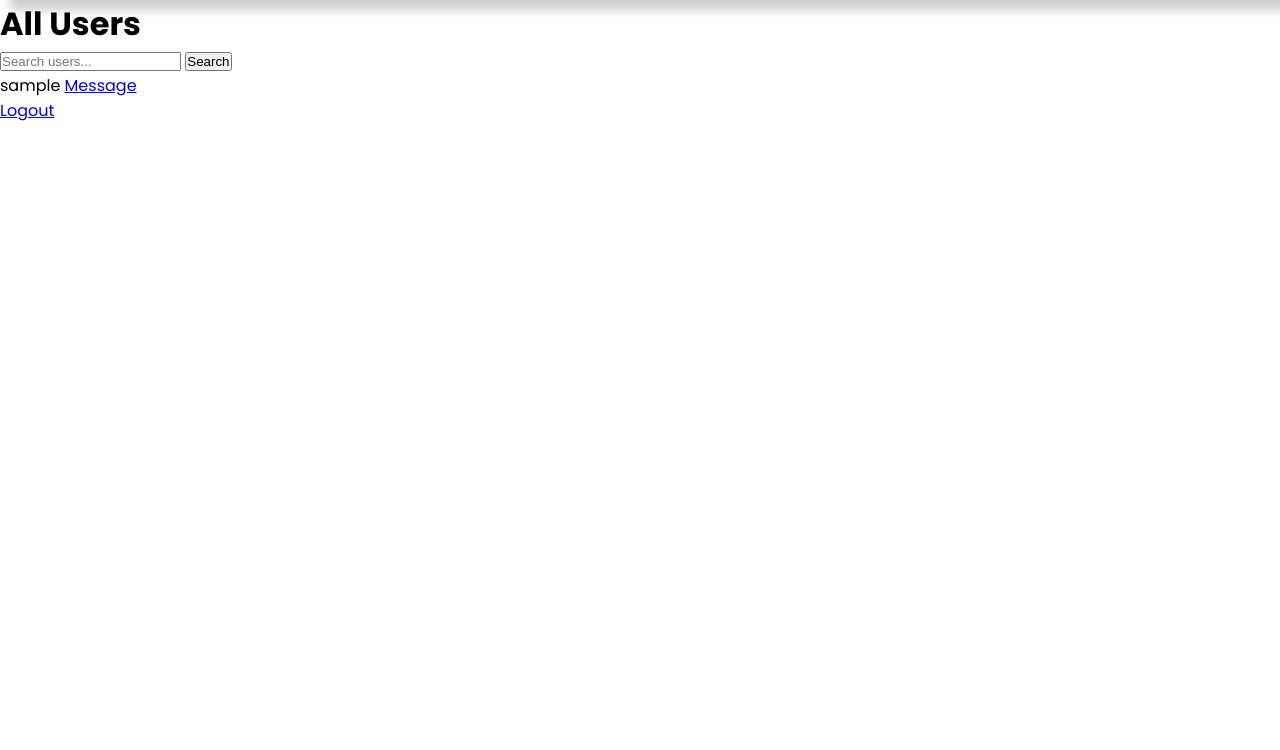
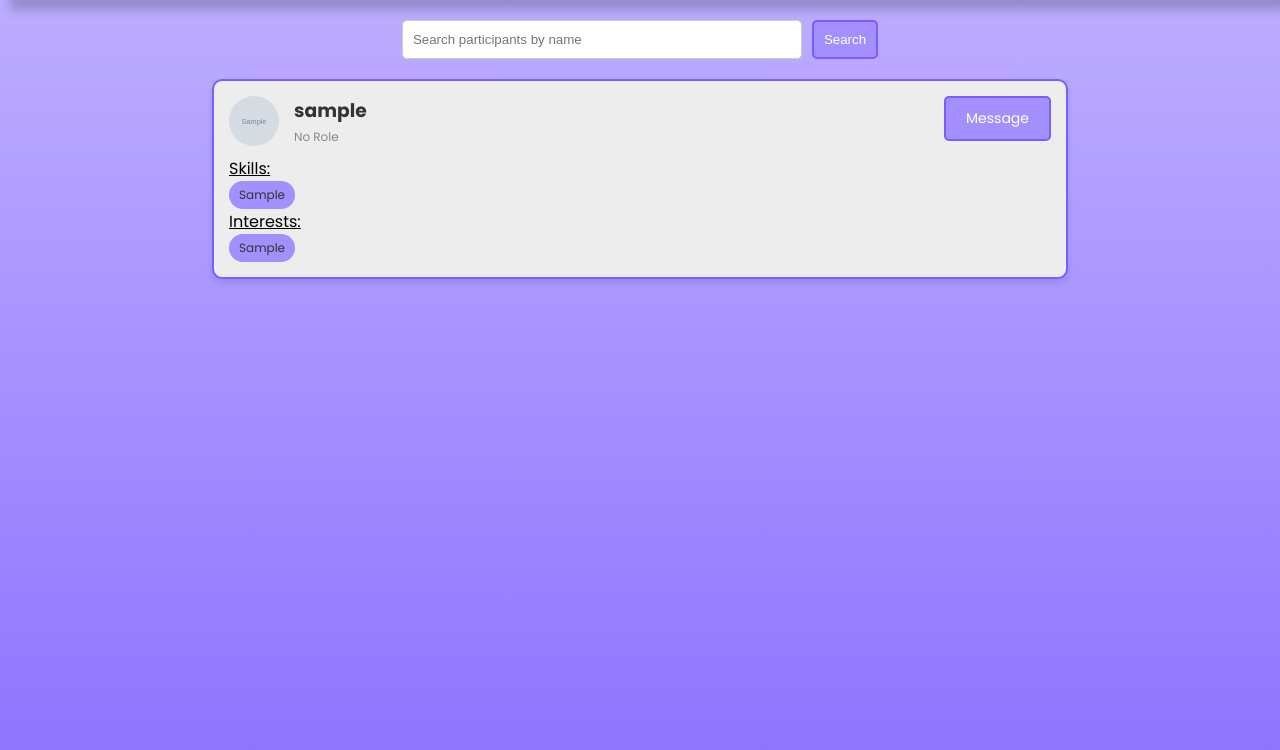
Before and after one commit to mani-1509/S2-class, a Flask app: template templates/users.html in a window 1280 px wide. Shown: the part 50-800 px from the top of the page. Run offline with Flask 3, Linux system fonts and the light colour scheme; tables that the repository leaves empty hold one stand-in row (values such as "Sample post"); the template is opened without the code that fills it: values that come from a table or form of the project are taken from there, most other values are stand-ins (such as "Sample title", 1, 10 or a date in 2020); grey boxes marked "Sample" are stand-in pictures; some libraries are stand-ins or nearby versions; some web fonts are replaced.

Commit message:
adding users and styling it!

```diff
--- a/static/css/users.css
+++ b/static/css/users.css
@@ -0,0 +1,123 @@
+/* General styling */
+body {
+  font-family: Arial, sans-serif;
+  margin: 0;
+  padding: 0;
+  background-color: #f7f7f7;
+  background: linear-gradient(#bfb1ff, #8e75ff);
+}
+
+.search-form {
+  display: flex;
+  justify-content: center;
+  margin-top: 70px;
+}
+
+.search-form input {
+  width: 400px;
+  padding: 10px;
+  border: 1px solid #ccc;
+  border-radius: 5px;
+}
+
+.search-form button {
+  margin-left: 10px;
+  padding: 10px;
+  background-color: #a38ffd;
+
+  border: 2px solid #7a5dff;
+  color: #fff;
+  cursor: pointer;
+  border-radius: 5px;
+}
+
+.users-container {
+  margin: 0 15%;
+  padding: 20px;
+  display: flex;
+  flex-direction: column;
+  gap: 15px;
+}
+
+.user-card {
+  background-color: #ededed;
+  border: 2px solid #7a5dff;
+  padding: 15px;
+  border-radius: 10px;
+  box-shadow: 0px 4px 6px rgba(0, 0, 0, 0.1);
+}
+
+.user-header {
+  display: flex;
+  align-items: center;
+}
+
+.profile-image {
+  border-radius: 50%;
+  width: 50px;
+  height: 50px;
+  margin-right: 15px;
+}
+
+.user-info-container {
+  display: flex;
+  justify-content: space-between;
+  width: 100%;
+}
+
+.user-info-container h3 {
+  margin: 0;
+  color: #333;
+  display: flex;
+  justify-content: space-between;
+}
+
+.user-info .role,
+.user-info .team-status {
+  display: block;
+  font-size: 12px;
+  color: #888;
+  margin-top: 3px;
+}
+
+.skills-interests {
+  margin-top: 10px;
+}
+.skills-interests p {
+  text-decoration: underline;
+}
+
+.skills,
+.interests {
+  display: flex;
+  flex-wrap: wrap;
+  gap: 5px;
+}
+
+.skills span,
+.interests span {
+  background-color: #a38ffd;
+  padding: 5px 10px;
+  border-radius: 15px;
+  font-size: 12px;
+  color: #333;
+}
+.messageDiv {
+  text-align: center;
+}
+.message {
+  border: 2px solid #7a5dff;
+  position: relative;
+  display: inline-block;
+  padding: 10px 20px;
+  background-color: #a38ffd;
+  color: #fff;
+  border-radius: 5px;
+  text-decoration: none;
+  font-size: 14px;
+  overflow: hidden;
+  transition: background-color 0.3s ease;
+}
+.message:hover {
+  background-color: #8b74ef;
+}
--- a/templates/users.html
+++ b/templates/users.html
@@ -3,28 +3,58 @@
     rel="stylesheet"
     href="{{ url_for('static', filename='css/users.css') }}"
   />
+  <script
+    src="https://kit.fontawesome.com/2f7d7229fb.js"
+    crossorigin="anonymous"
+  ></script>
 </head>
+
 {% extends "base.html" %} {% block content %}
-<h1>All Users</h1>
-<form method="GET" action="{{ url_for('users') }}">
+<form method="GET" action="{{ url_for('users') }}" class="search-form">
   <input
     type="text"
     name="search"
-    placeholder="Search users..."
+    placeholder="Search participants by name"
     value="{{ request.args.get('search', '') }}"
   />
   <button type="submit">Search</button>
 </form>
-<ul>
+<div class="users-container">
   {% for user in users %}
-  <li>
-    {{ user.username }} {% if user.id in unread_counts and
-    unread_counts[user.id] > 0 %}
-    <strong>(Unread: {{ unread_counts[user.id] }})</strong>
-    {% endif %}
-    <a href="{{ url_for('chat', receiver_id=user.id) }}">Message</a>
-  </li>
+  <div class="user-card">
+    <div class="user-header">
+      <img
+        class="profile-image"
+        src="{{ url_for('static', filename=user.profile_image or 'images/default_profile.jpg') }}"
+        alt="Profile Image"
+      />
+      <div class="user-info-container">
+        <div class="user-info">
+          <h3>{{ user.username }}</h3>
+          <span class="role">{{ user.role or "No Role" }}</span>
+        </div>
+        <div class="messageDiv">
+          <a class="message" href="{{ url_for('chat', receiver_id=user.id) }}">
+            Message
+          </a>
+        </div>
+      </div>
+    </div>
+    <div class="skills-interests">
+      <p>Skills:</p>
+      <div class="skills">
+        {% for skill in user.skills.split(',') %}
+        <span>{{ skill }}</span>
+        {% endfor %}
+      </div>
+      <p>Interests:</p>
+      <div class="interests">
+        {% for interest in user.interests.split(',') %}
+        <span class="interest">{{ interest }}</span>
+        {% endfor %}
+      </div>
+    </div>
+  </div>
   {% endfor %}
-</ul>
-<a href="{{ url_for('logout') }}">Logout</a>
+</div>
 {% endblock %}
```
